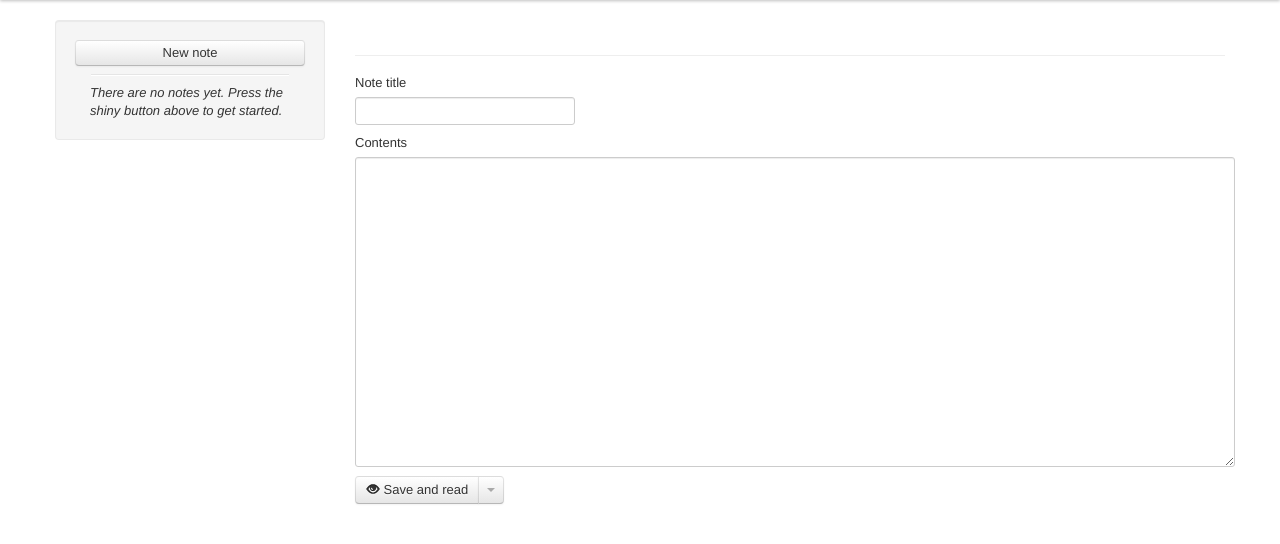
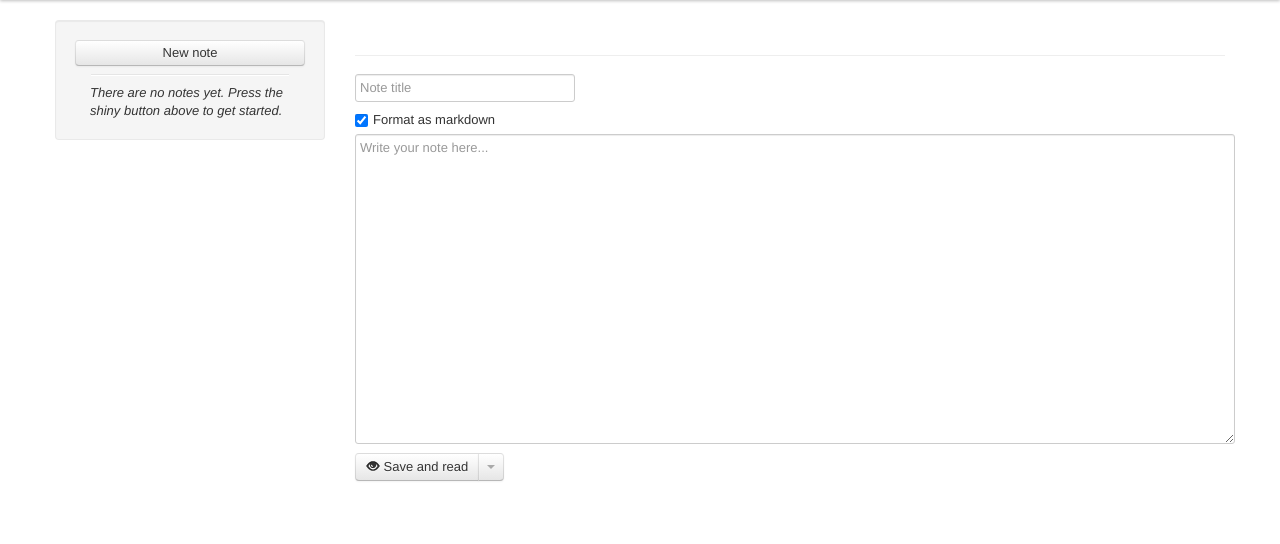
Before and after one commit to kvalle/notato, a Python web app: template notato/templates/edit_note.html in a window 1280 px wide. Shown: the part 40-584 px from the top of the page. Run offline with Jinja, Linux system fonts and the light colour scheme; the template is opened without the code that fills it, so the values that code supplies are empty.

Commit message:
added form elements for markdown-checkbox

```diff
--- a/notato/templates/edit_note.html
+++ b/notato/templates/edit_note.html
@@ -5,11 +5,12 @@
         <h1>{{page_title}}</h1>
     </div>
     <form class="note-form" action="{{ url_for('edit_note', note_id=note.id) }}" method="POST">
-        <label>Note title</label>
-        <input type="text" name="note_title" value="{{note.title}}"/>
-
-        <label>Contents</label>
-        <textarea name="note_text">{{note.text}}</textarea>
+        <input type="text" name="note_title" value="{{note.title}}" placeholder="Note title" />
+        <label class="checkbox">
+            Format as markdown
+            <input type="checkbox" name="markdown" checked="checked" />
+        </label>
+        <textarea name="note_text" placeholder="Write your note here..." >{{note.text}}</textarea>
 
         <input type="hidden" id="target_state" name="target_state" value="" />
 
```
